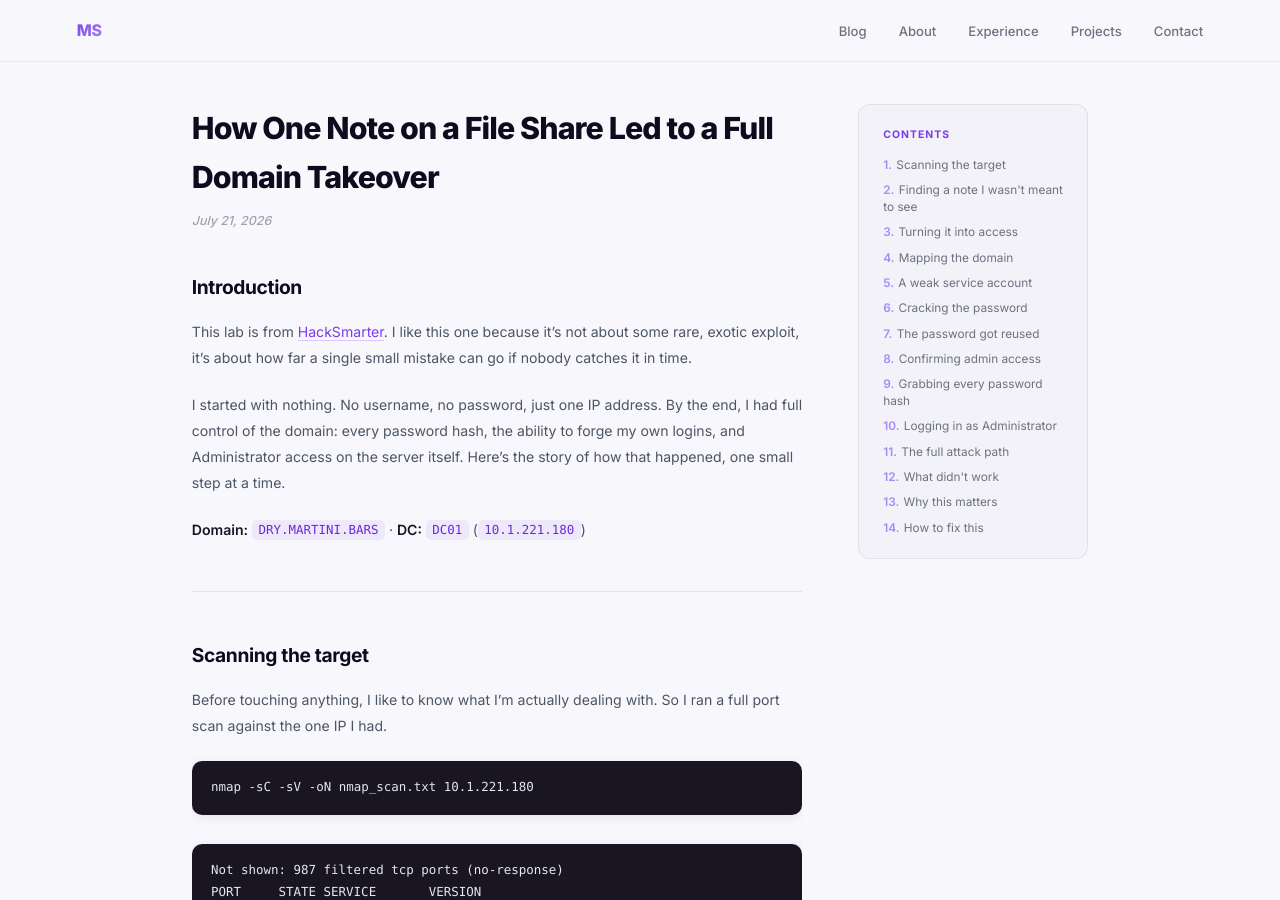
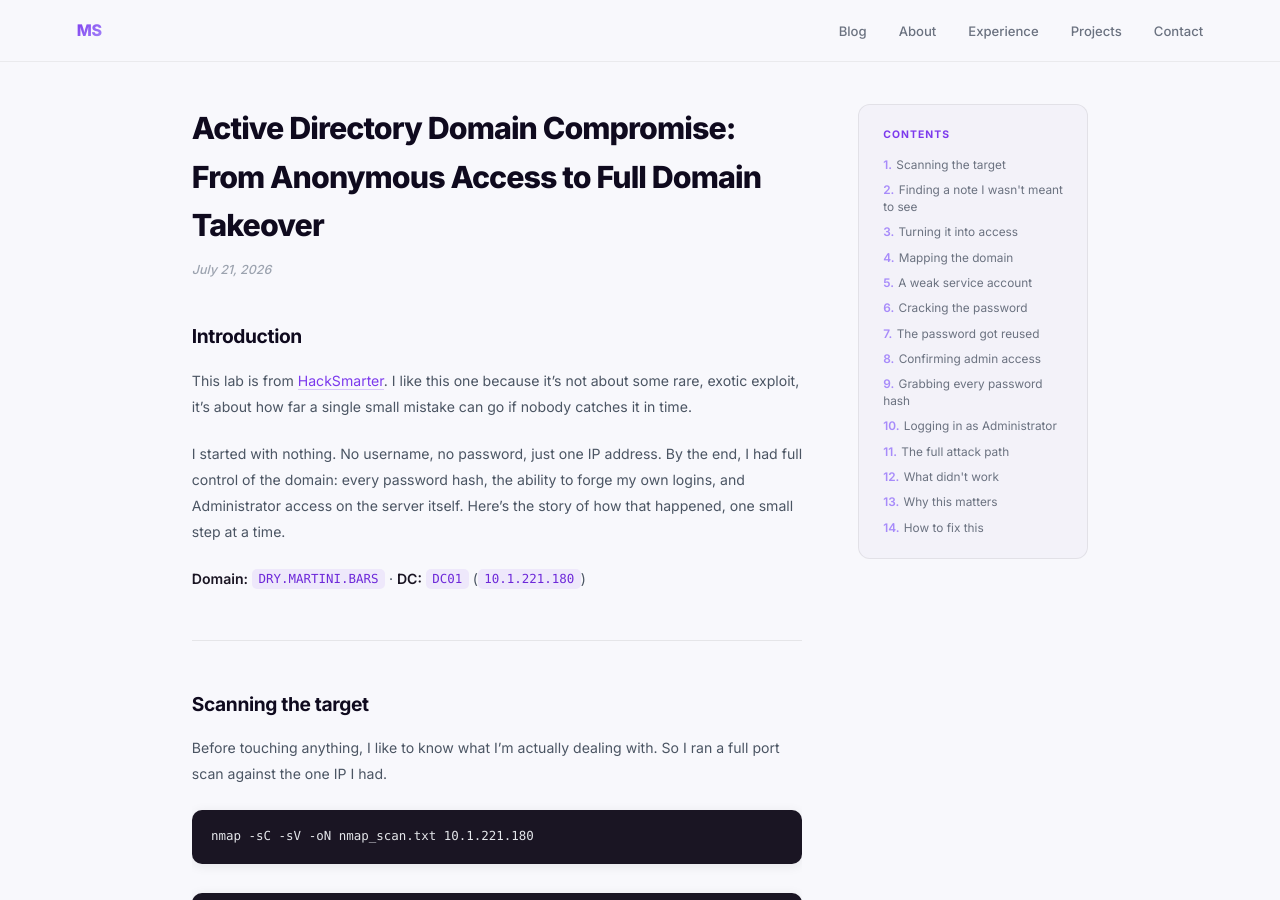
Before and after one commit to MohammadSalam-sec/mohammadsalam-sec.github.io, a Jekyll site: the page built from _posts/2026-07-22-ad-domain-compromise-pass-the-hash.md, in a window 1280 px wide and 900 px high. Built offline with Jekyll 4.4.1, drawn with Linux system fonts in a browser that asks for light colours.

Commit message:
Update 2026-07-22-ad-domain-compromise-pass-the-hash.md

```diff
--- a/_posts/2026-07-22-ad-domain-compromise-pass-the-hash.md
+++ b/_posts/2026-07-22-ad-domain-compromise-pass-the-hash.md
@@ -1,6 +1,6 @@
 ---
 layout: post
-title: "How One Note on a File Share Led to a Full Domain Takeover"
+title: "Active Directory Domain Compromise: From Anonymous Access to Full Domain Takeover"
 date: 2026-07-21 23:50:00 +0400
 excerpt: "One anonymous file share, a cracked password, and a repeated mistake led to full control of an entire domain, starting from zero credentials."
 toc:
```
